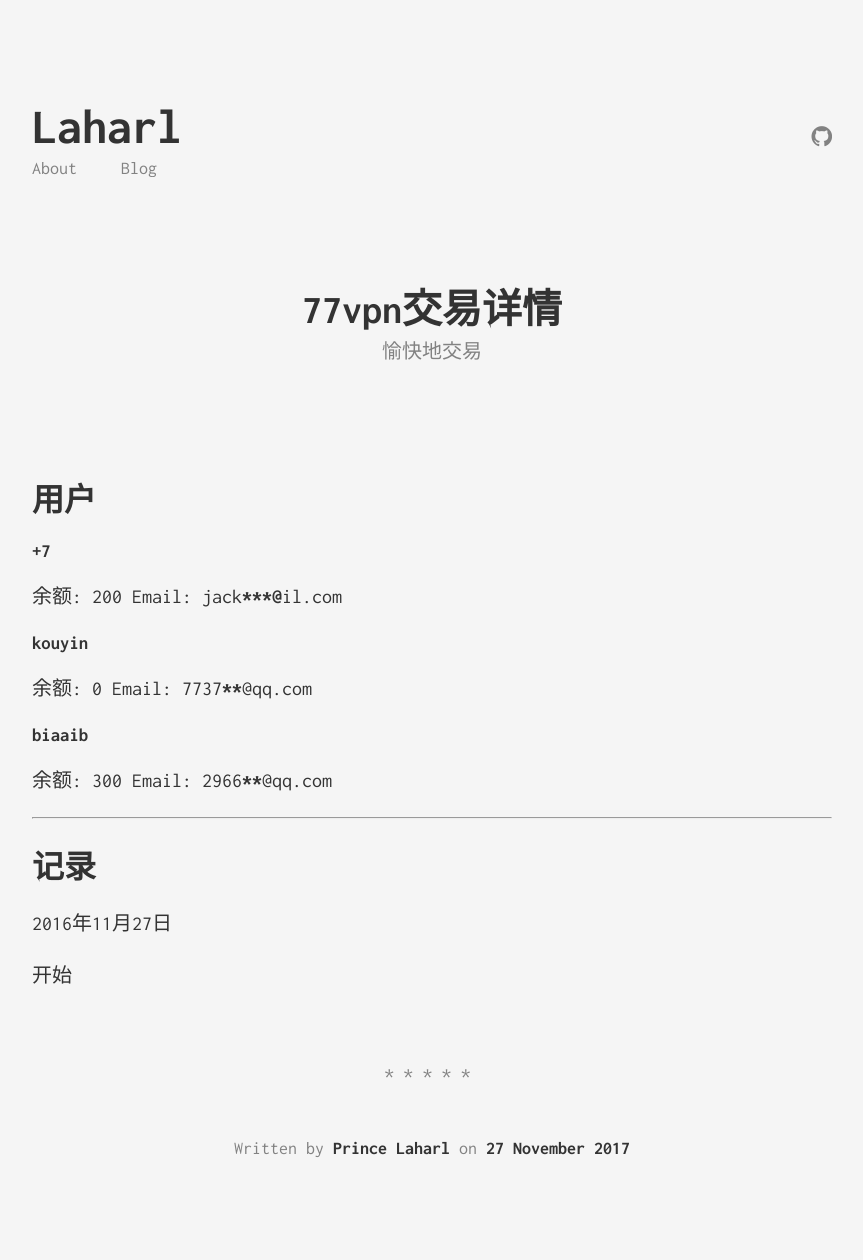
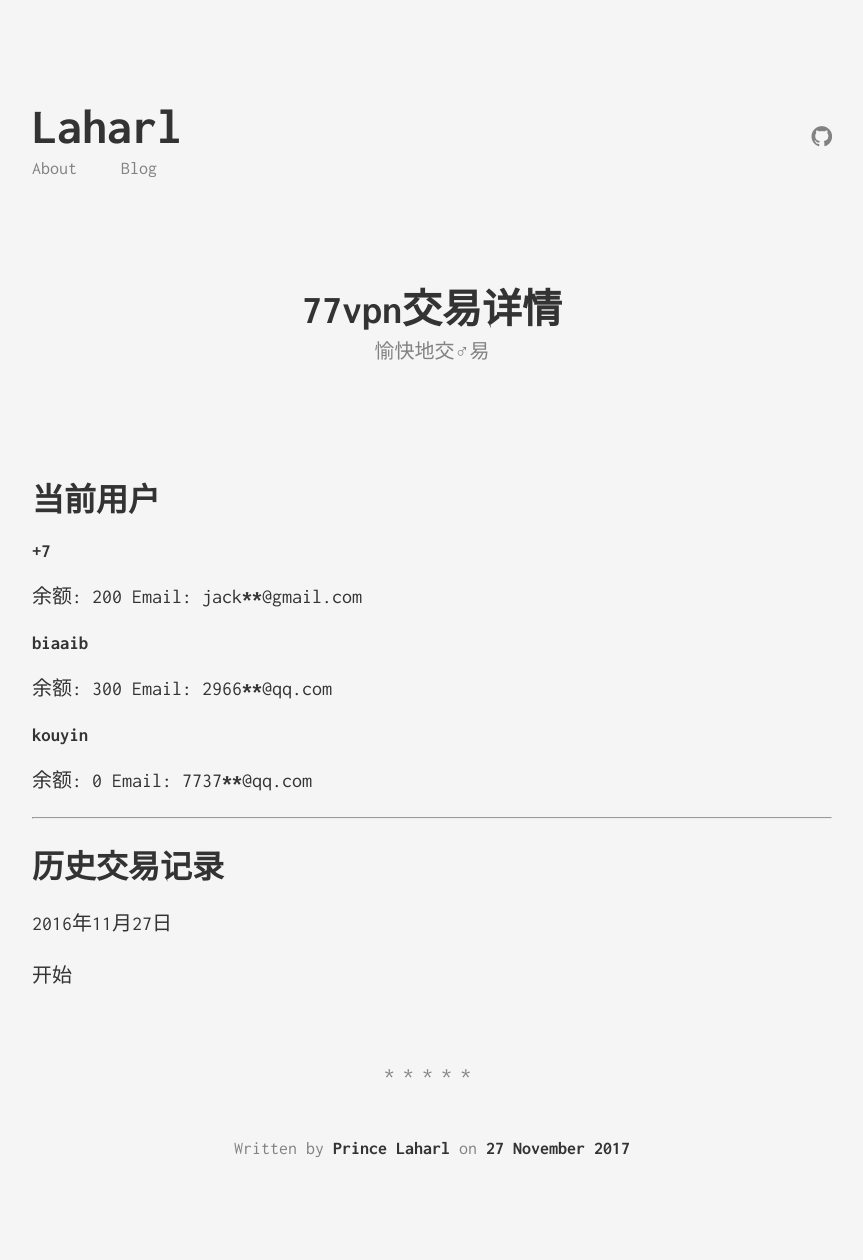
Before and after one commit to Prince-Laharl/Prince-Laharl.github.io, a Jekyll site: the page built from _posts/2016-11-27-77vpn-list.markdown, in a window 1280 px wide. Shown: the whole page, without its empty margins (208-1071 px from the left). Built offline with Jekyll 4.4.1, drawn with Linux system fonts in a browser that asks for light colours.

Commit message:
fix typo

```diff
--- a/_posts/2016-11-27-77vpn-list.markdown
+++ b/_posts/2016-11-27-77vpn-list.markdown
@@ -1,27 +1,28 @@
 ---
 layout: post
 title:  "77vpn交易详情"
-subtitle: "愉快地交易"
+subtitle: "愉快地交♂易"
 date:   2017-11-27 15:24:11
 categories: [programming]
 ---
 
-# 用户
+# 当前用户
 
 ### +7
 余额: 200
-Email: jack*****@**il.com
+Email: jack******@gmail.com
+
+### biaaib
+余额: 300
+Email: 2966******@qq.com
 
 ### kouyin
 余额: 0
 Email: 7737******@qq.com
 
-### biaaib
-余额: 300
-Email: 2966******@qq.com
+-------
 
--------
-# 记录
+# 历史交易记录
 
 2016年11月27日
 
```
